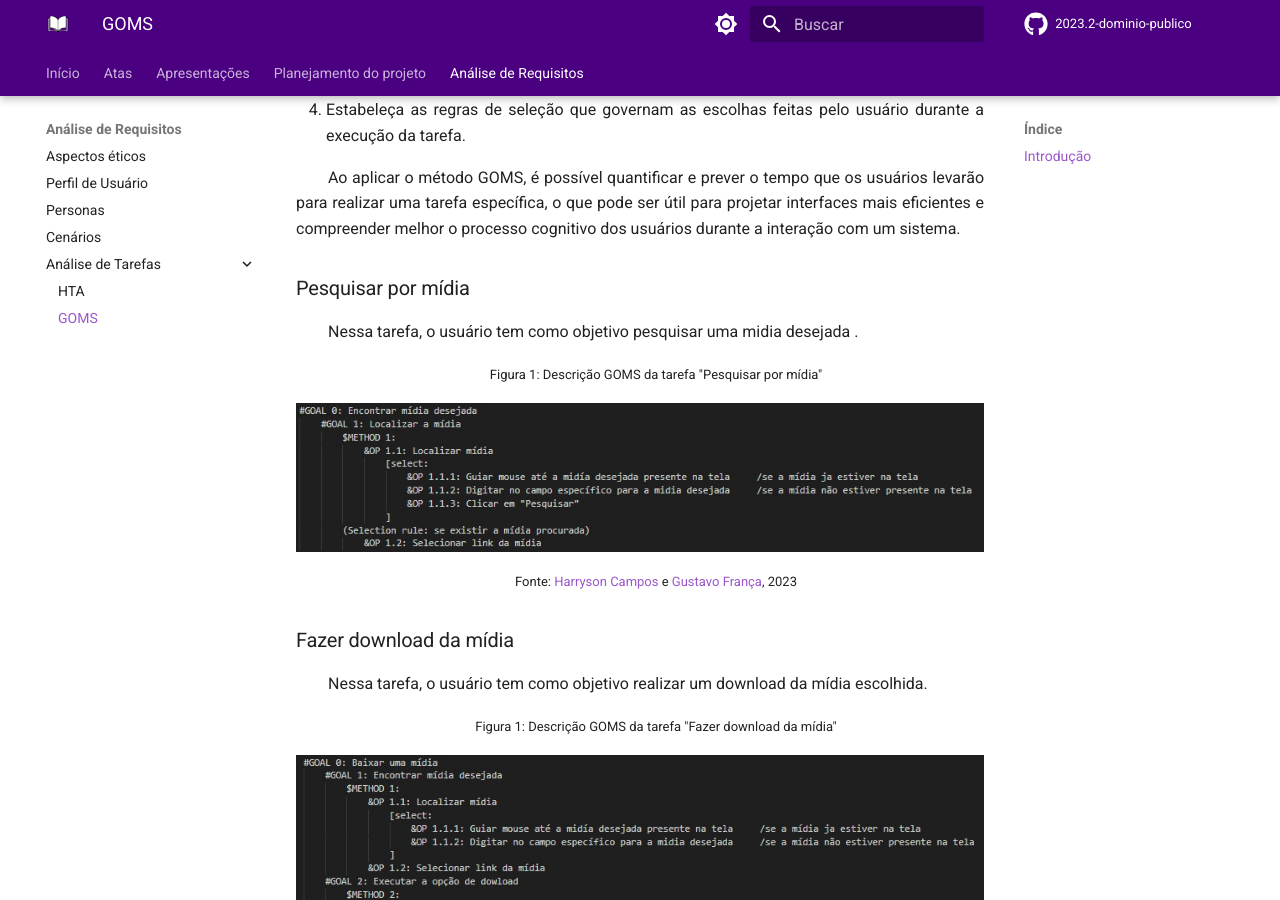
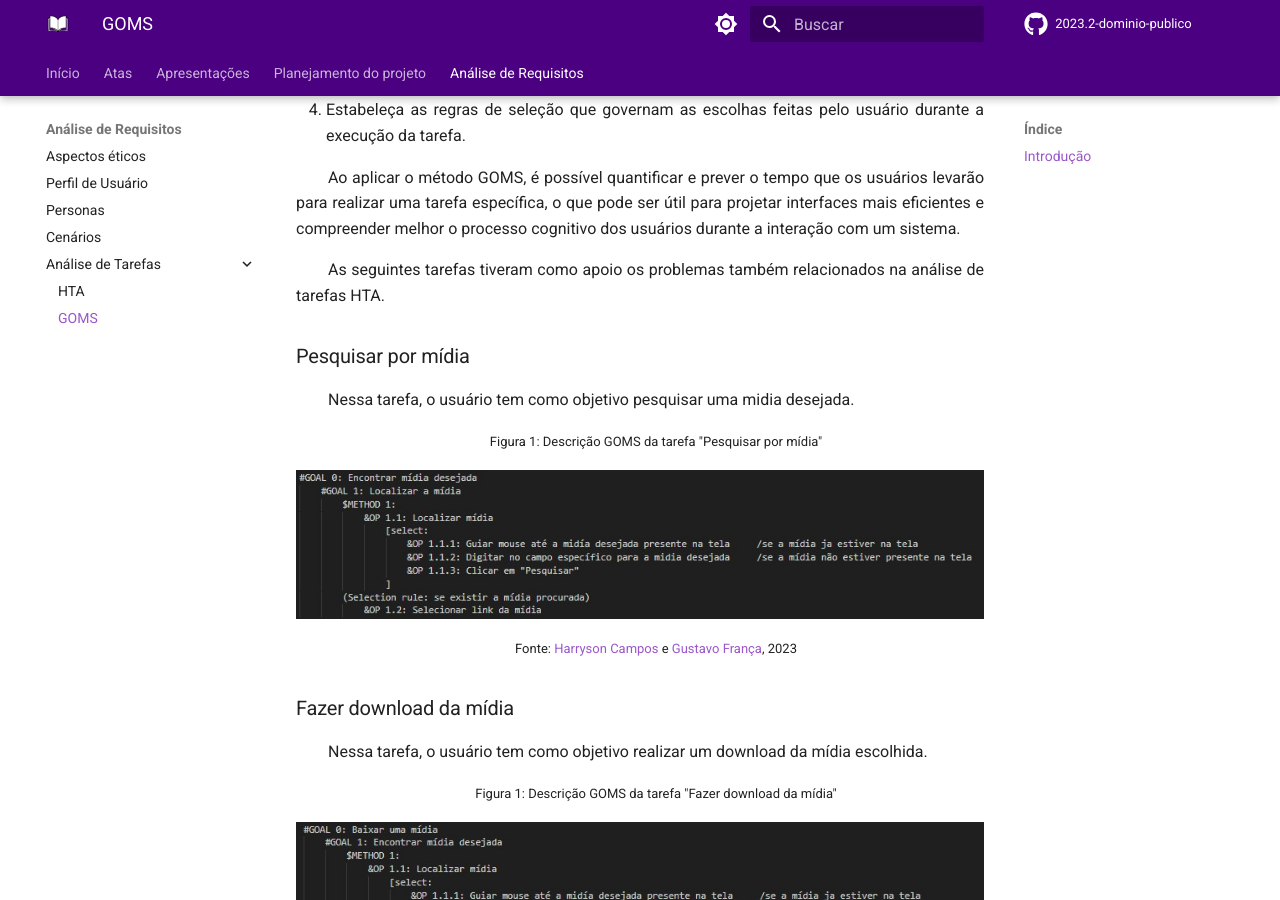
Before and after one commit to Interacao-Humano-Computador/2023.2-Dominio-Publico, an MkDocs documentation site: the page built from docs/analise_de_requisitos/analise_de_tarefas/goms.md, in a window 1280 px wide and 900 px high, scrolled down 1307 px. Built offline with MkDocs 1.6.1 and Material for MkDocs 9.7.7, drawn with Linux system fonts in a browser that asks for light colours; comment, search, counter and statistics services are not loaded.

Commit message:
adicao de problemas goms

```diff
--- a/docs/analise_de_requisitos/analise_de_tarefas/goms.md
+++ b/docs/analise_de_requisitos/analise_de_tarefas/goms.md
@@ -33,11 +33,11 @@ Para utilizar o método GOMS, você geralmente realiza as seguintes etapas:
 
 Ao aplicar o método GOMS, é possível quantificar e prever o tempo que os usuários levarão para realizar uma tarefa específica, o que pode ser útil para projetar interfaces mais eficientes e compreender melhor o processo cognitivo dos usuários durante a interação com um sistema.
 
-
+As seguintes tarefas tiveram como apoio os problemas também relacionados na análise de tarefas HTA.
 
 ### Pesquisar por mídia
 
-Nessa tarefa, o usuário tem como objetivo pesquisar uma midia desejada .
+Nessa tarefa, o usuário tem como objetivo pesquisar uma midia desejada.
 
 <font size="2"><p style="text-align: center">Figura 1: Descrição GOMS da tarefa "Pesquisar por mídia"</p></font>
 
```
